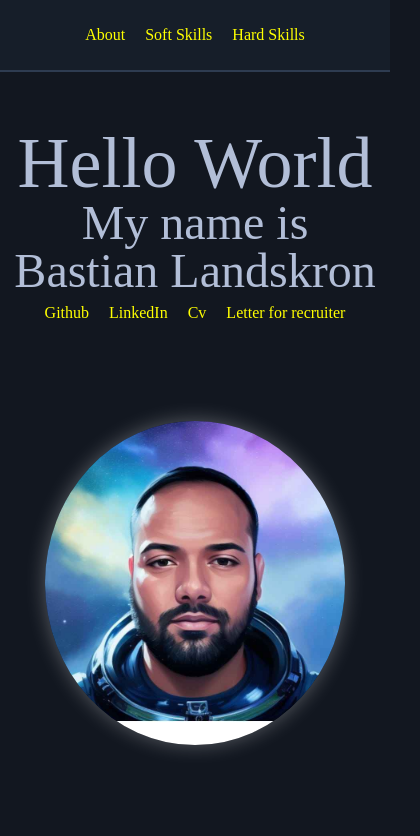
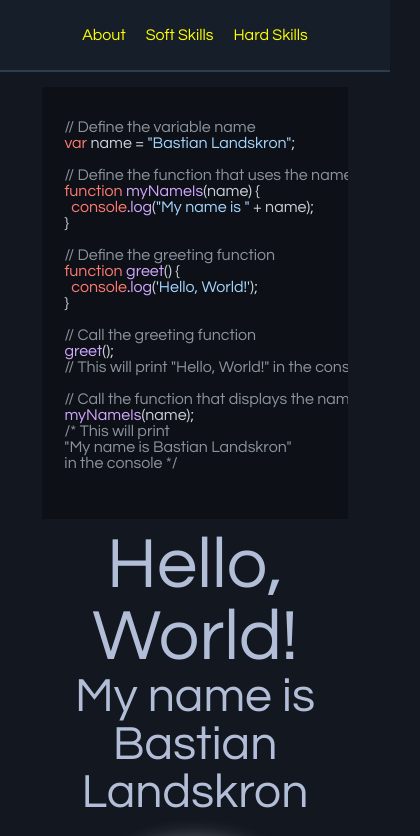
Before and after one commit to Blandskron/MyPortfolioWeb, a React (Create React App) app in the folder my-portfolio-web/: page / in a window 390 px wide. Shown: the top 836 px of the page, 420 px wide, since content can reach past the window. Built offline with nearby package versions, Linux system fonts and the light colour scheme.

Commit message:
information with code style

```diff
--- a/my-portfolio-web/package.json
+++ b/my-portfolio-web/package.json
@@ -6,6 +6,7 @@
     "@testing-library/jest-dom": "^5.17.0",
     "@testing-library/react": "^13.4.0",
     "@testing-library/user-event": "^13.5.0",
+    "highlight.js": "^11.8.0",
     "react": "^18.2.0",
     "react-dom": "^18.2.0",
     "react-router-dom": "^6.16.0",
--- a/my-portfolio-web/src/App/App.css
+++ b/my-portfolio-web/src/App/App.css
@@ -1,60 +1,6 @@
-@media(max-width: 769px) {
-    .title {
-        display: flex;
-        flex-direction: column;
-        justify-content: flex-start;
-        align-items: center;
-        padding: 5px;
-    }
-
-    .title_info {
-        padding: 20px;
-    }
-
-    .menu__social {
-        display: flex;
-        flex-direction: row;
-        justify-content: center;
-        align-items: center;
-    }
-
-    .imagen img {
-        width: 60%;
-        height: 60%;
-    }
-
-    .pAbout {
-        padding: 7px;
-        margin-left: 40px;
-        margin-right: 40px;
-    }
-
-    .Soft {
-        padding: 7px;
-        margin-left: 40px;
-        margin-right: 40px;
-    }
-
-    .liHard {
-        padding: 7px;
-        margin-left: 40px;
-        margin-right: 40px;
-        display: flex;
-        flex-direction: column;
-        align-items: center;
-    }
-
-}
-
 .app {
     display: flex;
     flex-direction: column;
-    align-items: center;
-}
-
-.title {
-    display: flex;
-    flex-direction: row;
     align-items: center;
 }
 
@@ -75,11 +21,3 @@ h3 {
     color: #FFFF00;
     padding: 7px;
 }
-
-.imgPerfil {
-    border-radius: 50%;
-    width: 300px;
-    overflow: hidden;
-    box-shadow: 0 0 20px rgba(255, 255, 255, 0.3);
-    margin: 50px;
-}
--- /dev/null
+++ b/my-portfolio-web/src/Components/index.js
@@ -0,0 +1,23 @@
+import React, { useEffect } from 'react';
+import hljs from 'highlight.js/lib/core';
+import javascript from 'highlight.js/lib/languages/javascript';
+import 'highlight.js/styles/github-dark.css';
+import './styles.css';
+
+// Registra el lenguaje de programación que deseas utilizar
+hljs.registerLanguage('javascript', javascript);
+
+function CodeHighlighter({ code }) {
+  useEffect(() => {
+    // Resalta el código en el elemento con la ref "codeElement"
+    hljs.highlightBlock(document.querySelector('.cod'));
+  }, [code]);
+
+  return (
+    <pre className='codContainer'>
+      <code className="cod">{code}</code>
+    </pre>
+  );
+}
+
+export default CodeHighlighter;
--- a/my-portfolio-web/src/Components/navBar/StyleNav.css
+++ b/my-portfolio-web/src/Components/navBar/StyleNav.css
@@ -15,6 +15,7 @@ ul {
 }
 
 li {
+    color: #FFFF00;
     margin: 10px;
 }
 
--- a/my-portfolio-web/src/Components/navBar/navBar.js
+++ b/my-portfolio-web/src/Components/navBar/navBar.js
@@ -6,9 +6,9 @@ function NavBar() {
       <header className='headerNav'>
         <nav class="menu__headlist">
             <ul class="menu__list">
-                <li className=''><a href="#About">About</a></li>
-                <li class="list__menu"><a href="#Soft">Soft Skills</a></li>
-                <li class="list__menu"><a href="#Hard">Hard Skills</a></li>
+              <li><a href="#About">About</a></li>
+              <li><a href="#Soft">Soft Skills</a></li>
+              <li><a href="#Hard">Hard Skills</a></li>
             </ul>
         </nav>
       </header>
--- /dev/null
+++ b/my-portfolio-web/src/Components/styles.css
@@ -0,0 +1,15 @@
+.codContainer {
+    width: 90%;
+    display: flex;
+    justify-content: center;
+}
+
+.cod {
+    width: 100%;
+}
+
+@media(max-width: 768px) {
+    .codContainer {
+        width: 90%;
+    }
+}
--- a/my-portfolio-web/src/Components/titleSection/StyleTitleSection.css
+++ b/my-portfolio-web/src/Components/titleSection/StyleTitleSection.css
@@ -1,8 +1,26 @@
 .title {
     display: flex;
-    flex-direction: row;
+    flex-wrap: wrap;
+    width: 90%;
+    margin-top: 10px;
+}
+
+.column {
+    width: 100%;
+    flex: 1;
+    padding: 5px;
+    display: flex;
+    flex-direction: column;
     align-items: center;
-    margin: 30px;
+    justify-content: center;
+  }
+
+.imgPerfil {
+    border-radius: 50%;
+    width: 300px;
+    overflow: hidden;
+    box-shadow: 0 0 20px rgba(255, 255, 255, 0.3);
+    margin: 20px;
 }
 
 h1 {
@@ -23,25 +41,9 @@ h3 {
     padding: 7px;
 }
 
-.imgDiv {
-    margin: 20px;
+@media(max-width: 768px) {
+    .column {
+        width: 90%;
+        /*flex-basis: 90%;*/
+    }
 }
-
-.imgPerfil {
-    border-radius: 50%;
-    width: 300px;
-    overflow: hidden;
-    box-shadow: 0 0 20px rgba(255, 255, 255, 0.3);
-    margin: 50px;
-}
-
-@media(max-width: 769px) {
-    .title {
-        display: flex;
-        flex-direction: column;
-        justify-content: flex-start;
-        align-items: center;
-        padding: 5px;
-    }
-
-}
--- a/my-portfolio-web/src/Components/titleSection/titleSection.js
+++ b/my-portfolio-web/src/Components/titleSection/titleSection.js
@@ -1,15 +1,46 @@
 import React from 'react';
 import './StyleTitleSection.css';
 import perfilImage from '../../assets/perfil.jpg';
+import CodeHighlighter from '../index.js';
 
 function TitleSection() {
+  const codigoEjemplo = `
+  // Define the variable name
+  var name = "Bastian Landskron";
+
+  // Define the function that uses the name
+  function myNameIs(name) {
+    console.log("My name is " + name);
+  }
+
+  // Define the greeting function
+  function greet() {
+    console.log('Hello, World!');
+  }
+
+  // Call the greeting function
+  greet();
+  // This will print "Hello, World!" in the console
+
+  // Call the function that displays the name
+  myNameIs(name);
+  /* This will print
+  "My name is Bastian Landskron"
+  in the console */
+
+  `;
+
   return (
-    <article class="title">
-        <div class="title_info">
-            <h1>Hello World</h1>
-            <h2>My name is</h2>
-            <h2>Bastian Landskron</h2>
-            <nav class="Social">
+    <article className="title">
+        <div className="column">
+          <CodeHighlighter code={codigoEjemplo} />
+        </div>
+        <div className="column">
+          <h1>Hello, World!</h1>
+          <h2>My name is</h2>
+          <h2>Bastian Landskron</h2>
+          <img className='imgPerfil' src={perfilImage} alt="Foto de perfil bastian landskron" />
+          <nav className="Social">
                 <ul class="menu__social">
                     <li class="social__menu"><a href="https://github.com/Blandskron" target="_blank">Github</a></li>
                     <li class="social__menu"><a href="https://www.linkedin.com/in/blandskron/" target="_blank">LinkedIn</a></li>
@@ -18,9 +49,6 @@ function TitleSection() {
                 </ul>
             </nav>
         </div>
-        <div className="imgDiv">
-          <img className='imgPerfil' src={perfilImage} alt="Foto de perfil bastian landskron" />
-        </div>
     </article>
   );
 }
--- a/my-portfolio-web/src/index.css
+++ b/my-portfolio-web/src/index.css
@@ -1,3 +1,5 @@
+@import url('https://fonts.googleapis.com/css2?family=Questrial&display=swap');
+
 html, body, div, span, applet, object, iframe,
 h1, h2, h3, h4, h5, h6, p, blockquote, pre,
 a, abbr, acronym, address, big, cite, code,
@@ -27,6 +29,7 @@ footer, header, hgroup, menu, nav, section {
 body {
 	line-height: 1;
 	background-color: #121720;
+	font-family: 'Questrial', sans-serif;
 }
 
 ol, ul {
```
Also changed, not shown: 1 other file (tests, documents, lock files or other folders).
